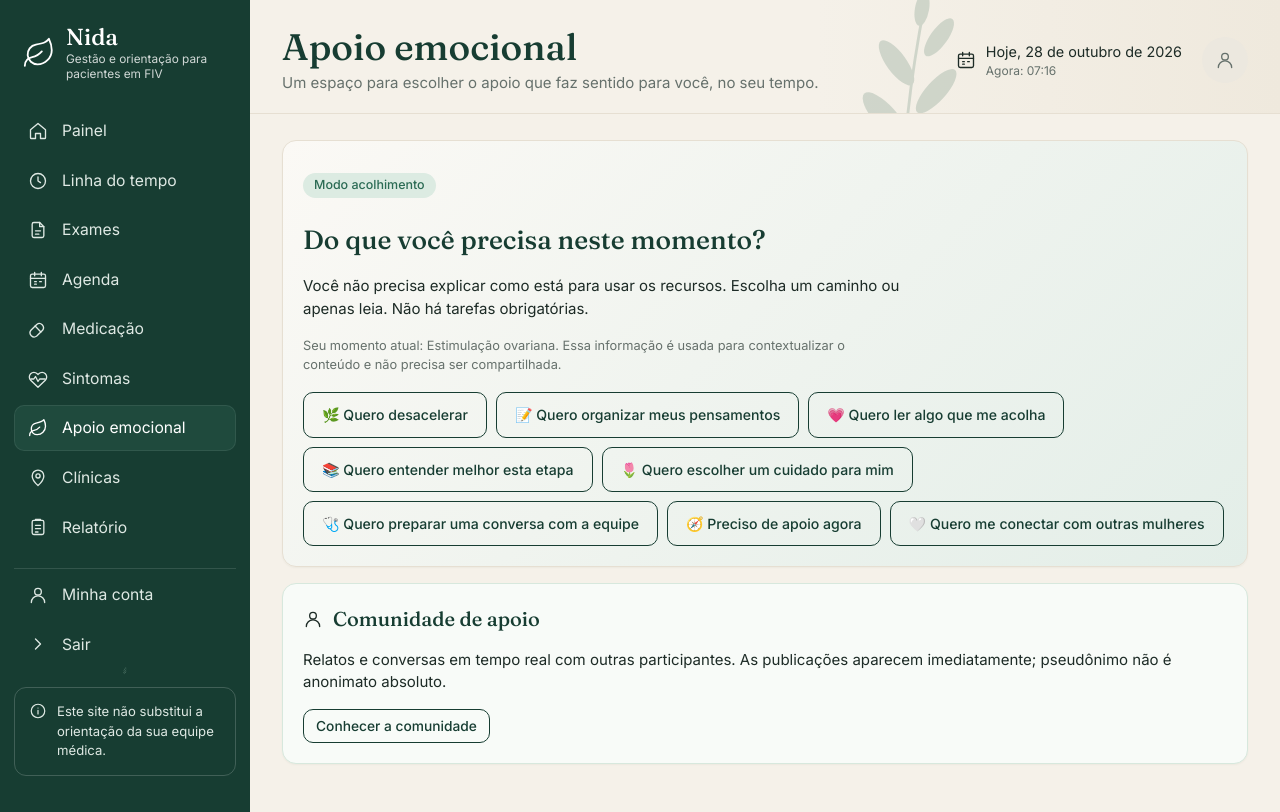
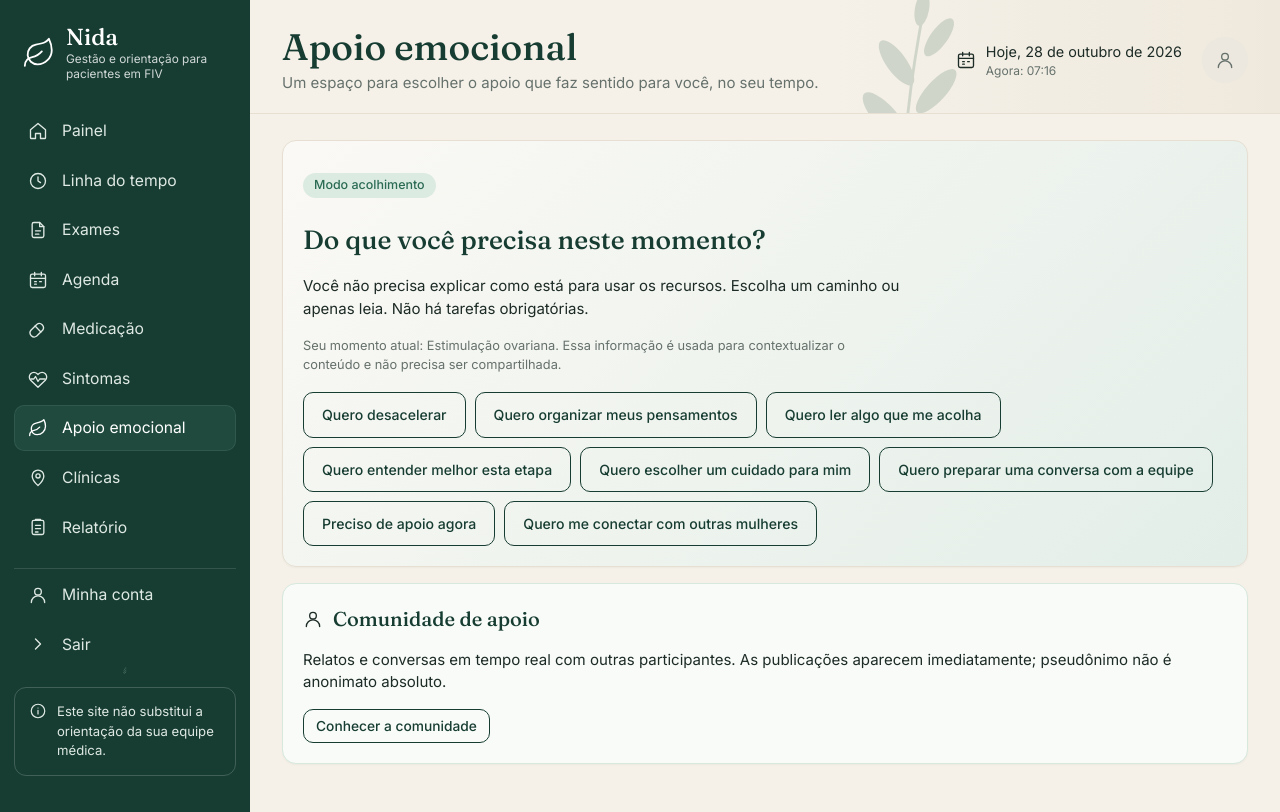
Before and after one commit to kauanareba98-png/Hacktoon-PUC-Compilados-, a Flask app: page /apoio-emocional in a window 1280 px wide. Run offline with Flask 3, Linux system fonts and the light colour scheme; the visitor is signed in with stand-in values (Sample User, id 1); data comes from the database, SQL or seed files in the repository.

Commit message:
Remove emojis from emotional support buttons
Co-authored-by: Copilot <223556219+Copilot@users.noreply.github.com>

```diff
--- a/templates/apoio.html
+++ b/templates/apoio.html
@@ -23,14 +23,14 @@
       <p class="mini etapa-apoio">Seu momento atual: {{ atual.nome }}. Essa informação é usada para contextualizar o conteúdo e não precisa ser compartilhada.</p>
       {% endif %}
       <nav class="atalhos-apoio" aria-label="Escolha uma forma de apoio">
-        <button class="btn contorno" type="button" data-abrir-recurso="respiracao" aria-expanded="false">🌿 Quero desacelerar</button>
-        <button class="btn contorno" type="button" data-abrir-recurso="diario" aria-expanded="false">📝 Quero organizar meus pensamentos</button>
-        <button class="btn contorno" type="button" data-abrir-recurso="acolhimento" aria-expanded="false">💗 Quero ler algo que me acolha</button>
-        <button class="btn contorno" type="button" data-abrir-recurso="biblioteca" aria-expanded="false">📚 Quero entender melhor esta etapa</button>
-        <button class="btn contorno" type="button" data-abrir-recurso="autocuidado" aria-expanded="false">🌷 Quero escolher um cuidado para mim</button>
-        <button class="btn contorno" type="button" data-abrir-recurso="consulta" aria-expanded="false">🩺 Quero preparar uma conversa com a equipe</button>
-        <button class="btn contorno" type="button" data-abrir-recurso="ajuda" aria-expanded="false">🧭 Preciso de apoio agora</button>
-        <button class="btn contorno" type="button" data-abrir-comunidade>🤍 Quero me conectar com outras mulheres</button>
+        <button class="btn contorno" type="button" data-abrir-recurso="respiracao" aria-expanded="false">Quero desacelerar</button>
+        <button class="btn contorno" type="button" data-abrir-recurso="diario" aria-expanded="false">Quero organizar meus pensamentos</button>
+        <button class="btn contorno" type="button" data-abrir-recurso="acolhimento" aria-expanded="false">Quero ler algo que me acolha</button>
+        <button class="btn contorno" type="button" data-abrir-recurso="biblioteca" aria-expanded="false">Quero entender melhor esta etapa</button>
+        <button class="btn contorno" type="button" data-abrir-recurso="autocuidado" aria-expanded="false">Quero escolher um cuidado para mim</button>
+        <button class="btn contorno" type="button" data-abrir-recurso="consulta" aria-expanded="false">Quero preparar uma conversa com a equipe</button>
+        <button class="btn contorno" type="button" data-abrir-recurso="ajuda" aria-expanded="false">Preciso de apoio agora</button>
+        <button class="btn contorno" type="button" data-abrir-comunidade>Quero me conectar com outras mulheres</button>
       </nav>
     </section>
   </div>
```
